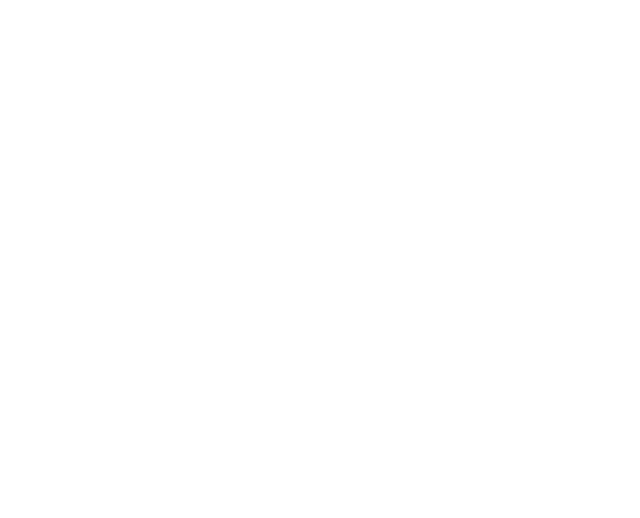
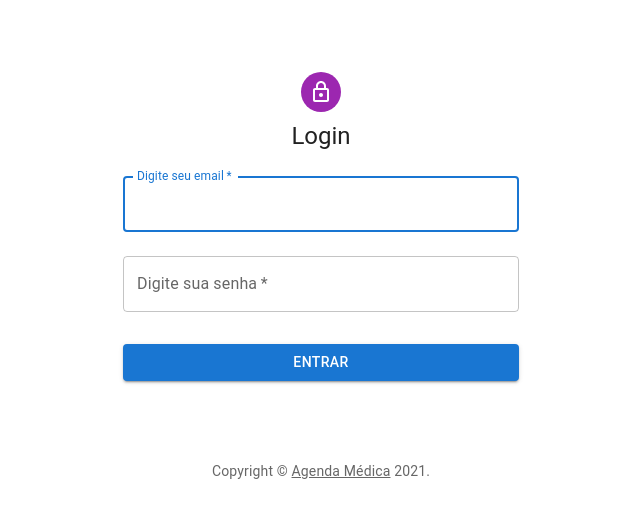
Before and after one commit to brunobiasi/agenda-medica, a React (Create React App) app in the folder client/: page /admin/login in a window 1280 px wide. Before the commit this address had no page. Shown: the top 518 px of the page, without its empty margins (319-959 px from the left). Built offline with nearby package versions, Linux system fonts and the light colour scheme.

Commit message:
autenticação no frontend com reactjs - parte 2 de 3

```diff
--- /dev/null
+++ b/client/src/pages/admin/login/index.js
@@ -0,0 +1,97 @@
+import { useState } from 'react';
+import Avatar from '@mui/material/Avatar';
+import Button from '@mui/material/Button';
+import CssBaseline from '@mui/material/CssBaseline';
+import TextField from '@mui/material/TextField';
+import FormControlLabel from '@mui/material/FormControlLabel';
+import Checkbox from '@mui/material/Checkbox';
+import Link from '@mui/material/Link';
+import Grid from '@mui/material/Grid';
+import Box from '@mui/material/Box';
+import LockOutlinedIcon from '@mui/icons-material/LockOutlined';
+import Typography from '@mui/material/Typography';
+import Container from '@mui/material/Container';
+import { createTheme, ThemeProvider } from '@mui/material/styles';
+
+function Copyright(props) {
+    return (
+        <Typography variant="body2" color="text.secondary" align="center" {...props}>
+            {'Copyright © '}
+            <Link color="inherit" href="#">
+                Agenda Médica
+            </Link>{' '}
+            {new Date().getFullYear()}
+            {'.'}
+        </Typography>
+    );
+}
+
+const theme = createTheme();
+
+export default function SignIn() {
+    const [email, setEmail] = useState('');
+    const [senha, setSenha] = useState('');
+
+    async function handleSubmit() {
+        alert('Autenticar: ' + email);
+    }
+
+    return (
+        <ThemeProvider theme={theme}>
+            <Container component="main" maxWidth="xs">
+                <CssBaseline />
+                <Box
+                    sx={{
+                        marginTop: 8,
+                        display: 'flex',
+                        flexDirection: 'column',
+                        alignItems: 'center',
+                    }}
+                >
+                    <Avatar sx={{ m: 1, bgcolor: 'secondary.main' }}>
+                        <LockOutlinedIcon />
+                    </Avatar>
+                    <Typography component="h1" variant="h5">
+                        Login
+                    </Typography>
+                    <Box component="form" noValidate sx={{ mt: 1 }}>
+                        <TextField
+                            margin="normal"
+                            required
+                            fullWidth
+                            id="email"
+                            label="Digite seu email"
+                            name="email"
+                            autoComplete="email"
+                            autoFocus
+                            value={email}
+                            onChange={e => setEmail(e.target.value)}
+                        />
+                        <TextField
+                            margin="normal"
+                            required
+                            fullWidth
+                            name="password"
+                            label="Digite sua senha"
+                            type="password"
+                            id="password"
+                            autoComplete="current-password"
+                            value={senha}
+                            onChange={e => setSenha(e.target.value)}
+                        />
+                        <Button
+                            type="submit"
+                            fullWidth
+                            variant="contained"
+                            sx={{ mt: 3, mb: 2 }}
+                            onClick={handleSubmit}
+                        >
+                            Entrar
+                        </Button>
+                    </Box>
+                </Box>
+                <Copyright sx={{ mt: 8, mb: 4 }} />
+            </Container>
+        </ThemeProvider>
+    );
+}
--- a/client/src/routes.js
+++ b/client/src/routes.js
@@ -10,6 +10,8 @@
 import Usuarios from './pages/admin/usuarios';
 import UsuarioEditar from './pages/admin/usuarios/usuarios.editar';
 import UsuarioCadastrar from './pages/admin/usuarios/usuarios.cadastrar';
+
+import Login from './pages/admin/login';
 
 // IMPORTS CLIENT
 import Home from './pages/client/home';
@@ -25,6 +27,7 @@
 
                 {/* Rota Admin */}
                 <Route path="/admin" exact element={<Dashboard/>}/>
+                <Route path="/admin/login" exact element={<Login/>}/>
 
                 <Route path="/admin/produtos" exact element={<Produtos/>}/>
                 <Route path="/admin/produtos/cadastrar" exact element={<ProdutoCadastrar/>}/>
```
